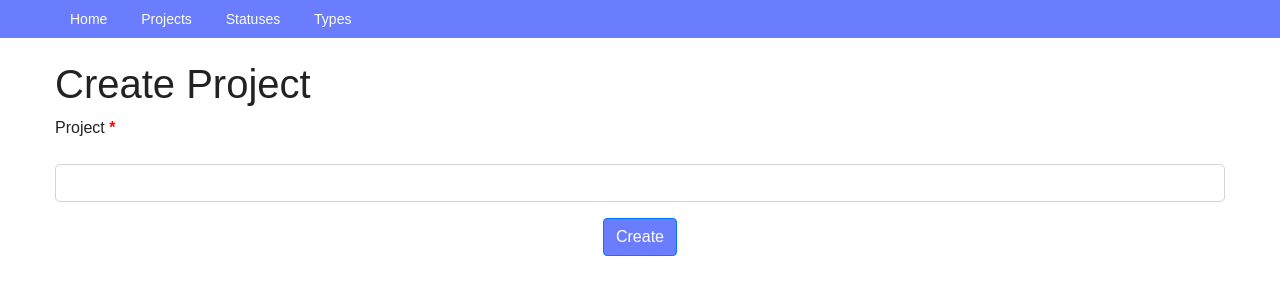
After one commit to DinaraKA/homework_53, a Django app: page /projects/add in a window 1280 px wide. The commit adds this page. Shown: the top 300 px of the page. Run offline with Django 3.2, Linux system fonts and the light colour scheme; some libraries are stand-ins or nearby versions.

Commit message:
Added ProjectCreateView

```diff
--- a/source/main/settings.py
+++ b/source/main/settings.py
@@ -107,7 +107,7 @@ AUTH_PASSWORD_VALIDATORS = [
 
 LANGUAGE_CODE = 'en-us'
 
-TIME_ZONE = 'UTC'
+TIME_ZONE = 'Asia/Bishkek'
 
 USE_I18N = True
 
--- a/source/main/urls.py
+++ b/source/main/urls.py
@@ -17,7 +17,8 @@ from django.contrib import admin
 from django.urls import path
 from webapp.views import IndexView, TaskView, TaskCreateView, TaskUpdateView, TaskDeleteView,\
     StatusIndexView,TypeIndexView, StatusCreateView, TypeCreateView, StatusUpdateView, TypeUpdateView, \
-    StatusDeleteView, TypeDeleteView, ProjectIndexView, ProjectView, TaskProjectCreateView
+    StatusDeleteView, TypeDeleteView, ProjectIndexView, ProjectView, TaskProjectCreateView,\
+    ProjectCreateView
 
 
 urlpatterns = [
@@ -37,5 +38,6 @@ urlpatterns = [
     path('types/<int:pk>/delete/', TypeDeleteView.as_view(), name='type_delete'),
     path('projects/', ProjectIndexView.as_view(), name='project_index'),
     path('projects/<int:pk>/', ProjectView.as_view(), name='project_view'),
-    path('project/<int:pk>/task_add/', TaskProjectCreateView.as_view(), name='project_task_create')
+    path('projects/<int:pk>/task_add/', TaskProjectCreateView.as_view(), name='project_task_create'),
+    path('projects/add', ProjectCreateView.as_view(), name='project_add')
 ]
--- a/source/webapp/forms.py
+++ b/source/webapp/forms.py
@@ -1,6 +1,6 @@
 from django import forms
-# from django.forms import widgets
-from webapp.models import Status, Type, Task
+from django.forms import widgets
+from webapp.models import Status, Type, Task, Project
 
 
 # class TaskForm(forms.Form):
@@ -15,6 +15,10 @@ class TaskForm(forms.ModelForm):
         model = Task
         fields = ['summary', 'description', 'project', 'status', 'type']
         object = 'task'
+        widgets = {
+            'description': widgets.Textarea
+        }
+
 
 
 # class StatusForm(forms.Form):
@@ -38,3 +42,9 @@ class ProjectTaskForm(forms.ModelForm):
     class Meta:
         model = Task
         fields = ['summary', 'description', 'status', 'type']
+
+
+class ProjectForm(forms.ModelForm):
+    class Meta:
+        model = Project
+        fields =['name']
--- a/source/webapp/static/css/style.css
+++ b/source/webapp/static/css/style.css
@@ -108,3 +108,7 @@ table a{
 .pagination a {
     margin: auto 10px;
 }
+
+.pre {
+    white-space: pre-wrap;
+}
--- /dev/null
+++ b/source/webapp/templates/project/project-create.html
@@ -0,0 +1,8 @@
+{% extends "base.html" %}
+{% block title %}Create Project{% endblock %}
+{% block content %}
+    <h1>Create Project</h1>
+    <form method="POST" action="{% url "project_add" %}">
+        {% include 'partial/form.html' with button_text='Create' %}
+    </form>
+{% endblock %}
--- a/source/webapp/templates/project/project_index.html
+++ b/source/webapp/templates/project/project_index.html
@@ -1,6 +1,6 @@
 {% extends 'base.html' %}
 {% block menu %}
-{#    <li><a href="{% url 'project_add' %}">Add Status</a></li>#}
+    <li><a href="{% url 'project_add' %}">Add Project</a></li>
 {% endblock %}
 {% block content %}
     <form method="POST" action="{% url 'project_index' %}">
--- a/source/webapp/templates/task/task.html
+++ b/source/webapp/templates/task/task.html
@@ -8,7 +8,7 @@
     <div class="jumbotron jumbotron-fluid">
         <div class="container">
             <h3>{{ task.summary}}</h3>
-            <p class="lead">{{ task.description }}</p>
+            <p class="pre">{{ task.description }}</p>
             <hr class="my-4">
             <p><b>Project: </b>{{ task.project }}</p>
             <p><b>Status: </b>{{ task.status }}</p>
--- a/source/webapp/views/__init__.py
+++ b/source/webapp/views/__init__.py
@@ -1,4 +1,4 @@
 from .task_views import IndexView, TaskView, TaskCreateView, TaskUpdateView, TaskDeleteView, TaskProjectCreateView
 from .status_views import StatusIndexView, StatusCreateView, StatusUpdateView, StatusDeleteView
 from .type_views import TypeIndexView, TypeCreateView, TypeUpdateView, TypeDeleteView
-from .project_view import ProjectIndexView, ProjectView
+from .project_view import ProjectIndexView, ProjectView, ProjectCreateView
--- a/source/webapp/views/project_view.py
+++ b/source/webapp/views/project_view.py
@@ -1,6 +1,7 @@
 from django.core.paginator import Paginator
-from django.views.generic import ListView, DetailView
-from webapp.forms import ProjectTaskForm
+from django.urls import reverse
+from django.views.generic import ListView, DetailView, CreateView
+from webapp.forms import ProjectTaskForm, ProjectForm
 from webapp.models import Project
 
 class ProjectIndexView(ListView):
@@ -33,3 +34,12 @@ class ProjectView(DetailView):
         context['page_obj'] = page
         context['tasks'] = page.object_list
         context['is_paginated'] = page.has_other_pages()
+
+
+class ProjectCreateView(CreateView):
+    model = Project
+    template_name = 'project/project-create.html'
+    form_class = ProjectForm
+
+    def get_success_url(self):
+        return reverse('project_index')
--- a/source/webapp/views/status_views.py
+++ b/source/webapp/views/status_views.py
@@ -1,5 +1,5 @@
 from django.shortcuts import render
-from django.urls import reverse, reverse_lazy
+from django.urls import reverse
 from django.views.generic import ListView, CreateView, UpdateView, DeleteView
 from webapp.models import Status
 from webapp.forms import StatusForm
```
